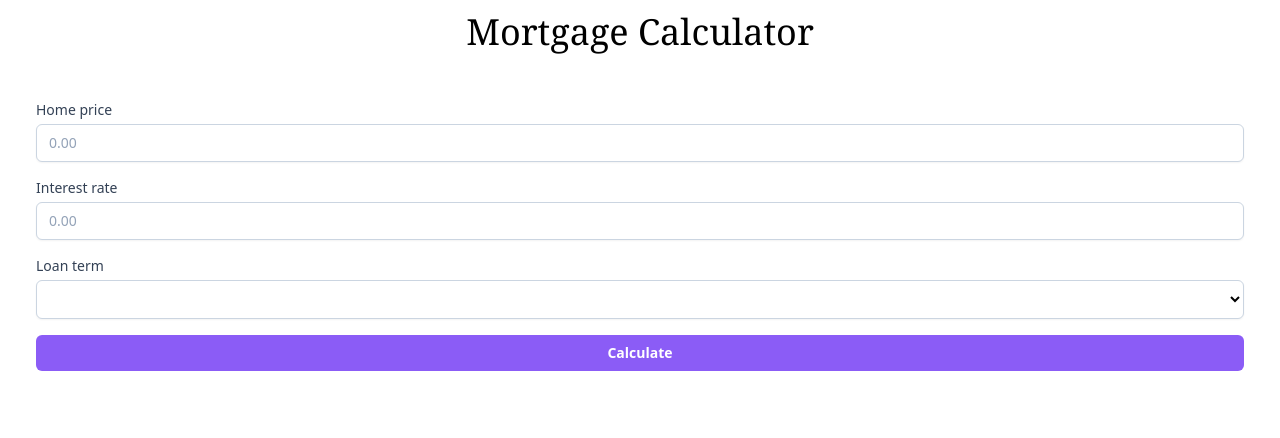
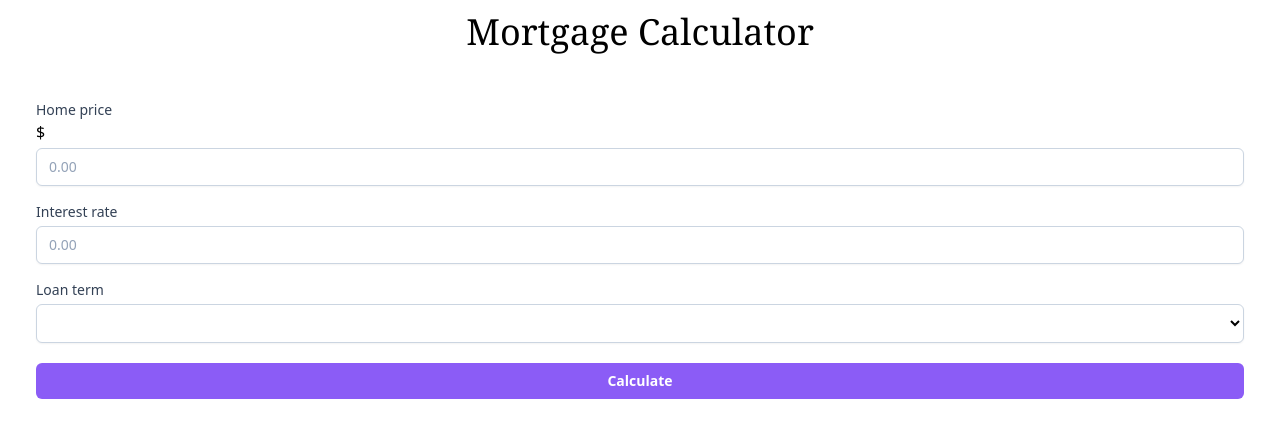
Before and after one commit to jfauser1395/mortgage-calculator-angular, an Angular app in the folder ngpro/: page / in a window 1280 px wide. Shown: the top 438 px of the page. Built offline with nearby package versions, Linux system fonts and the light colour scheme.

Commit message:
UI styling

```diff
--- a/ngpro/src/app/loan-form-parameters/loan-form-parameters.component.html
+++ b/ngpro/src/app/loan-form-parameters/loan-form-parameters.component.html
@@ -4,14 +4,17 @@
     <form class="space-y-4" (ngSubmit)="onSubmit()">
       <label class="block">
         <span class="block text-sm font-medium text-slate-700">Home price</span>
+        <div class="relative items-center">
+        <span>$</span>
         <input [formControl]="principalLoan" placeholder="0.00" class="mt-1 block w-full px-3 py-2 bg-white border border-slate-300 rounded-md text-sm shadow-sm placeholder-slate-400 focus:outline-none focus:border-sky-500 focus:ring-1 focus:ring-sky-500 disabled:bg-slate-50 disabled:text-slate-500 disabled:border-slate-200 disabled:shadow-non invalid:border-pink-500 invalid:text-pink-600 focus:invalid:border-pink-500 focus:invalid:ring-pink-500">
+        </div>
       </label>
 
       <label class="block">
         <span class="block text-sm font-medium text-slate-700">Interest rate</span>
         <input [formControl]="yearlyInterestRate" placeholder="0.00" class="mt-1 block w-full px-3 py-2 bg-white border border-slate-300 rounded-md text-sm shadow-sm placeholder-slate-400 focus:outline-none focus:border-sky-500 focus:ring-1 focus:ring-sky-500 disabled:bg-slate-50 disabled:text-slate-500 disabled:border-slate-200 disabled:shadow-non invalid:border-pink-500 invalid:text-pink-600 focus:invalid:border-pink-500 focus:invalid:ring-pink-500">
       </label>
-      <label class="block">
+      <label class="block pb-1">
       <span class="block text-sm font-medium text-slate-700">Loan term</span>
       <select [formControl]="numberOfYearsPayments" placeholder="Select a loan term" class="mt-1 block w-full px-3 py-2 bg-white border border-slate-300 text-sm shadow-sm placeholder-slate-400 focus:outline-none focus:border-sky-500 focus:ring-1 focus:ring-sky-500 disabled:bg-slate-50 disabled:text-slate-500 disabled:border-slate-200 disabled:shadow-non invalid:border-pink-500 invalid:text-pink-600 focus:invalid:border-pink-500 focus:invalid:ring-pink-500 rounded-md">
         <option disabled="disabled">Select a loan term</option>
@@ -21,7 +24,7 @@
         <option value="10">10 years</option>
       </select>
       </label>
-      <button type="submit" class=" rounded-md font-semibold text-sm text-white px-3 py-2 w-full  shadow-indigo-500/40 bg-violet-500 hover:bg-violet-600 active:bg-violet-700 focus:outline-none focus:ring ">Calculate</button>
+      <button type="submit" class="rounded-md font-semibold text-sm text-white px-3 py-2 w-full  shadow-indigo-500/40 bg-violet-500 hover:bg-violet-600 active:bg-violet-700 focus:outline-none focus:ring ">Calculate</button>
     </form>
   </div>
   <p class="flex-auto text-center p-5"><span >{{ monthlyCosts }}</span></p>
--- a/ngpro/src/app/services/monthly-mortgage-calculation.service.ts
+++ b/ngpro/src/app/services/monthly-mortgage-calculation.service.ts
@@ -14,7 +14,7 @@ monthlyMortgagePayment(principalLoan:number, rate:number, numberOfYearsPayments:
     let finalMonthlyPayment = result.toFixed(2)
 
     if((principalLoan && rate && numberOfYearsPayments) !== 0) {
-      return `Your monthly costs ${finalMonthlyPayment} $`
+      return `Your monthly costs: ${finalMonthlyPayment} $`
     }
     else {
       return 'Please enter all fields!'
```
